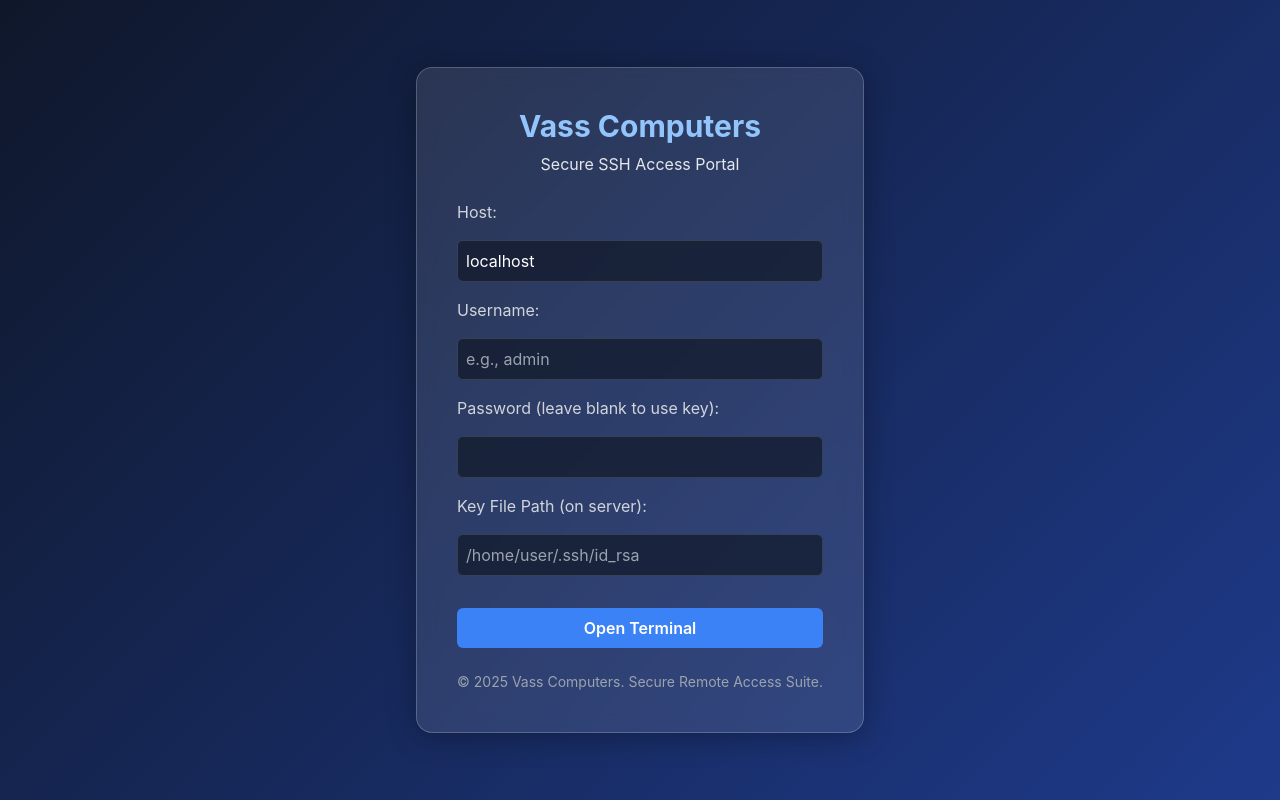
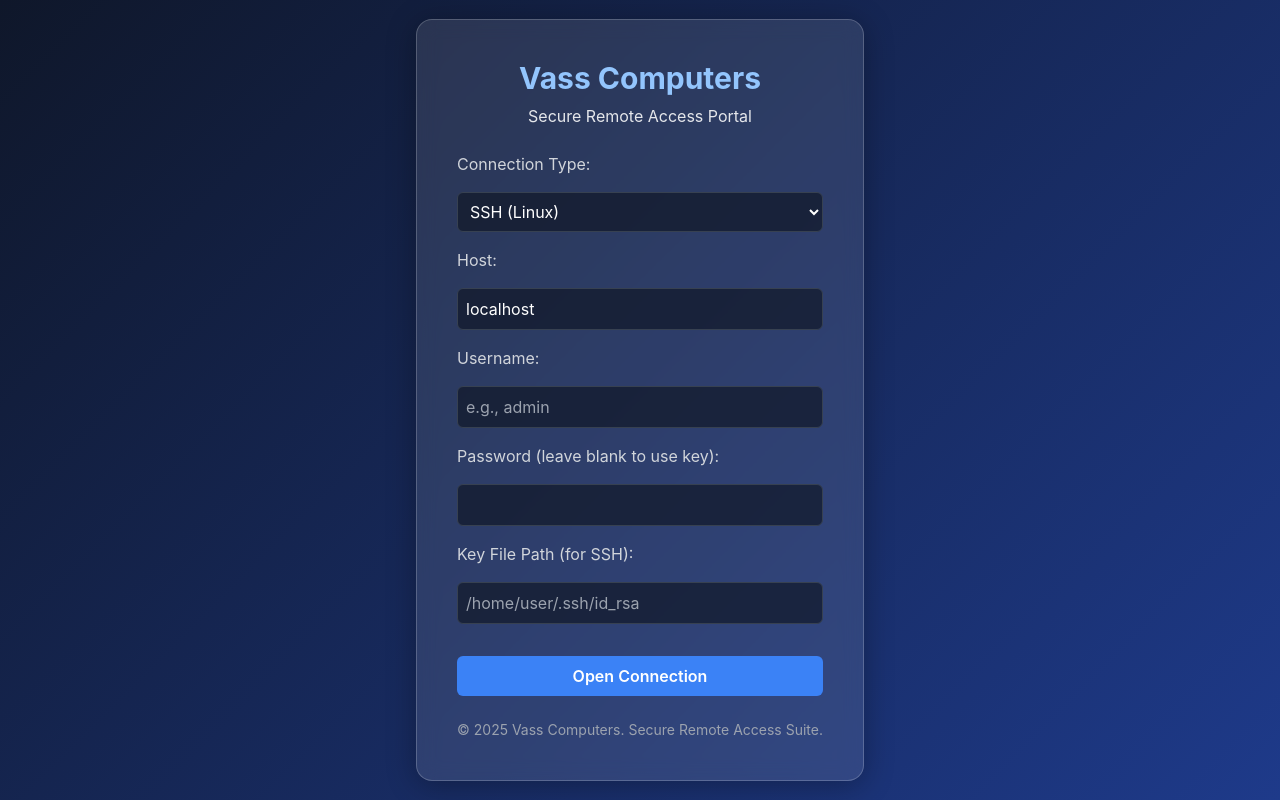
Before and after one commit to arunvel1988/ssh-ui, a Flask app: page / in a window 1280 px wide. Run offline with Flask 3, Linux system fonts and the light colour scheme; some libraries are stand-ins or nearby versions.

Commit message:
Update title and labels for remote access page

```diff
--- a/templates/index.html
+++ b/templates/index.html
@@ -2,7 +2,7 @@
 <html lang="en">
 <head>
   <meta charset="utf-8">
-  <title>Vass Computers - SSH Connect</title>
+  <title>Vass Computers - Remote Access</title>
   <script src="https://cdn.tailwindcss.com"></script>
   <style>
     body {
@@ -34,9 +34,18 @@
 <body>
   <div class="glass p-10 w-full max-w-md text-white text-center">
     <h1 class="text-3xl font-bold mb-2 text-blue-300">Vass Computers</h1>
-    <p class="mb-6 text-gray-200">Secure SSH Access Portal</p>
+    <p class="mb-6 text-gray-200">Secure Remote Access Portal</p>
 
+    <!-- form opens in new tab -->
     <form method="post" target="_blank" class="flex flex-col gap-4 text-left">
+
+      <label class="text-gray-300">Connection Type:</label>
+      <select name="connection_type"
+              class="p-2 rounded-md bg-gray-900 bg-opacity-70 border border-gray-700 focus:outline-none focus:ring-2 focus:ring-blue-400">
+        <option value="ssh">SSH (Linux)</option>
+        <option value="rdp">RDP (Windows)</option>
+      </select>
+
       <label class="text-gray-300">Host:</label>
       <input name="host" value="localhost"
              class="p-2 rounded-md bg-gray-900 bg-opacity-70 border border-gray-700 focus:outline-none focus:ring-2 focus:ring-blue-400">
@@ -49,13 +58,13 @@
       <input name="password" type="password"
              class="p-2 rounded-md bg-gray-900 bg-opacity-70 border border-gray-700 focus:outline-none focus:ring-2 focus:ring-blue-400">
 
-      <label class="text-gray-300">Key File Path (on server):</label>
+      <label class="text-gray-300">Key File Path (for SSH):</label>
       <input name="key_file" placeholder="/home/user/.ssh/id_rsa"
              class="p-2 rounded-md bg-gray-900 bg-opacity-70 border border-gray-700 focus:outline-none focus:ring-2 focus:ring-blue-400">
 
       <button type="submit"
               class="glow-btn mt-4 p-2 rounded-md bg-blue-500 font-semibold hover:bg-blue-600">
-         Open Terminal
+         Open Connection
       </button>
     </form>
 
```
